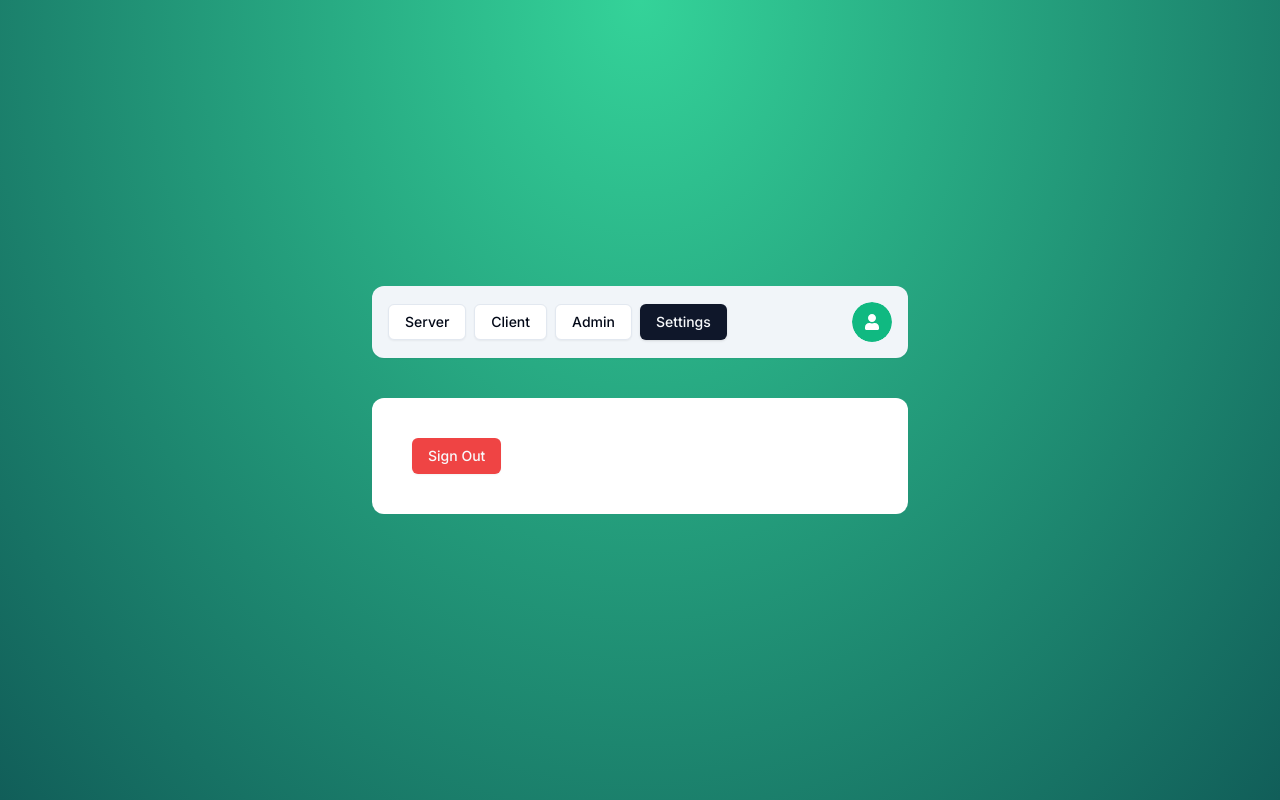
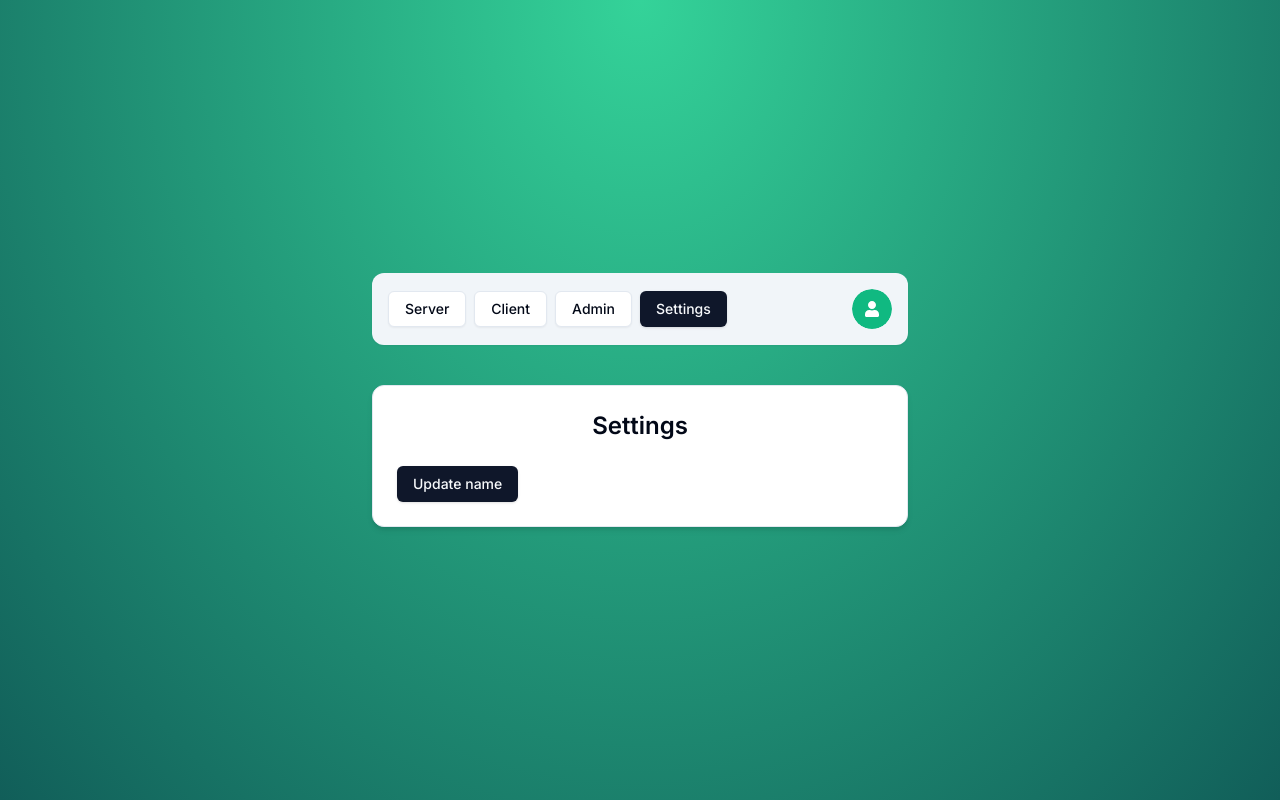
Before and after one commit to FelipeGangrel/nextjs-auth, a Next.js app: page /settings in a window 1280 px wide. Built offline with nearby package versions, Linux system fonts and the light colour scheme; no server answers.

Commit message:
Update user data

```diff
--- /dev/null
+++ b/src/actions/update-sessings.ts
@@ -0,0 +1,29 @@
+'use server'
+
+import * as z from 'zod'
+
+import { getUserById } from '@/data/user'
+import { currentUser } from '@/lib/auth'
+import { db } from '@/lib/db'
+import { UpdateSettingsSchema } from '@/schemas'
+
+export const updateSettings = async (
+  data: z.infer<typeof UpdateSettingsSchema>
+) => {
+  const user = await currentUser()
+
+  if (!user) return { error: 'Unauthorized!' }
+
+  const dbUser = await getUserById(user.id)
+
+  if (!dbUser) return { error: 'Unauthorized!' }
+
+  await db.user.update({
+    where: { id: user.id },
+    data: {
+      ...data,
+    },
+  })
+
+  return { success: 'Settings updated' }
+}
--- a/src/app/(protected)/admin/page.tsx
+++ b/src/app/(protected)/admin/page.tsx
@@ -50,13 +50,15 @@ export default function AdminPage() {
   return (
     <Card className="w-full shadow-md">
       <CardHeader>
-        <p className="text-center text-2xl font-semibold">Admin page</p>
+        <p className="text-center text-2xl font-semibold">Admin</p>
       </CardHeader>
       <CardContent className="space-y-4">
         <RoleGate
           allowedRoles={['ADMIN']}
           fallback={
-            <Message variant="error">Sorry, you are not an admin!</Message>
+            <Message variant="error">
+              Sorry {user?.name}, you are not an admin!
+            </Message>
           }
         >
           <Message variant="success">
--- a/src/app/(protected)/settings/page.tsx
+++ b/src/app/(protected)/settings/page.tsx
@@ -1,22 +1,34 @@
 'use client'
 
-import { logout } from '@/actions/logout'
+import { useSession } from 'next-auth/react'
+import { useTransition } from 'react'
+
+import { updateSettings } from '@/actions/update-sessings'
 import { Button } from '@/components/ui/button'
-import { useCurrentUser } from '@/hooks/use-current-user'
+import { Card, CardContent, CardHeader } from '@/components/ui/card'
 
 export default function SettingsPage() {
-  const user = useCurrentUser()
+  const { update } = useSession()
+  const [isPending, startTransition] = useTransition()
 
-  const handleSignOut = async () => {
-    await logout()
+  const onClick = async () => {
+    startTransition(() => {
+      updateSettings({ name: 'New name' }).then(() => {
+        update()
+      })
+    })
   }
 
   return (
-    <div className="w-full rounded-xl bg-white p-10">
-      <pre>{JSON.stringify(user, null, 2)}</pre>
-      <Button onClick={handleSignOut} variant="destructive">
-        Sign Out
-      </Button>
-    </div>
+    <Card className="w-full shadow-md">
+      <CardHeader>
+        <p className="text-center text-2xl font-semibold">Settings</p>
+      </CardHeader>
+      <CardContent>
+        <Button onClick={onClick} disabled={isPending}>
+          Update name
+        </Button>
+      </CardContent>
+    </Card>
   )
 }
--- a/src/auth.ts
+++ b/src/auth.ts
@@ -64,9 +64,8 @@ export const {
         if (token.sub) {
           session.user.id = token.sub
         }
-        if (token.role) {
-          session.user.role = token.role as UserRole
-        }
+        session.user.role = token.role as UserRole
+        session.user.email = token.email
         session.user.isTwoFactorEnabled = token.isTwoFactorEnabled as boolean
       }
 
@@ -79,8 +78,10 @@ export const {
 
       if (!existingUser) return token
 
-      token.role = existingUser.role
-      token.isTwoFactorEnabled = existingUser.isTwoFactorEnabled
+      token = {
+        ...token,
+        ...existingUser,
+      }
 
       return token
     },
--- a/src/schemas/index.ts
+++ b/src/schemas/index.ts
@@ -33,3 +33,7 @@ export const NewPasswordSchema = z.object({
     message: 'Minimum 6 characters required',
   }),
 })
+
+export const UpdateSettingsSchema = z.object({
+  name: z.optional(z.string()),
+})
```
